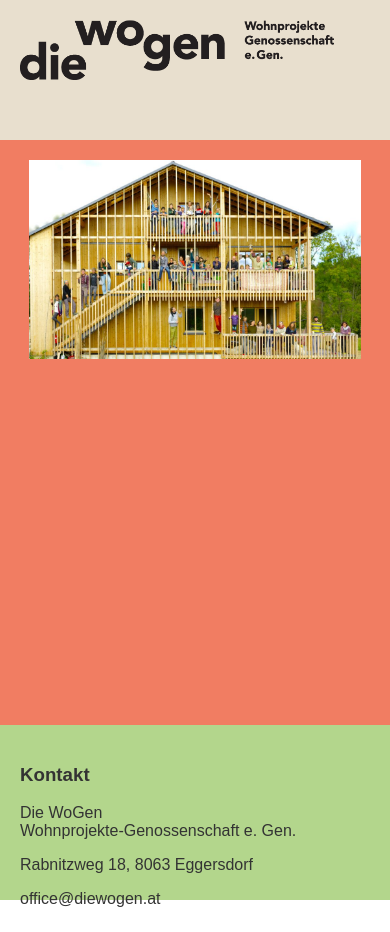
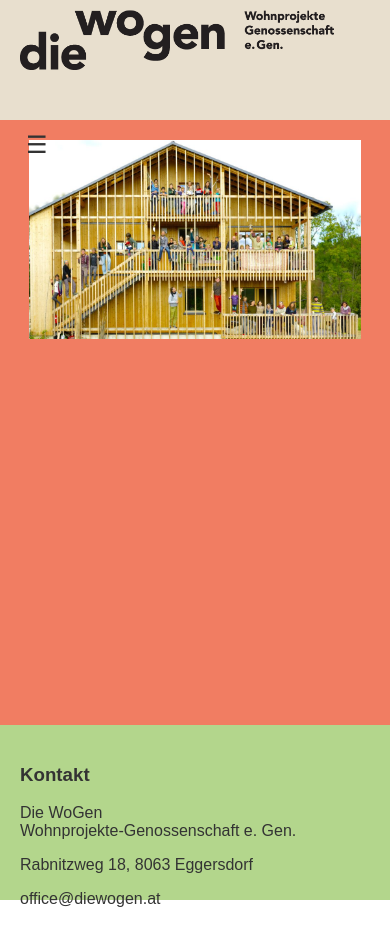
Before and after one commit to diewogen/diewogen.github.io, a Jekyll site: the page built from README.md, in a window 390 px wide. Built offline with Jekyll 4.4.1, drawn with Linux system fonts in a browser that asks for light colours; our own code applies the rules of GitHub Pages for plain Markdown files.

Commit message:
Update style.css

```diff
--- a/assets/css/style.css
+++ b/assets/css/style.css
@@ -148,6 +148,11 @@
 
 /* Mobile styles for the menu */
 @media (max-width: 767px) {
+    .site-header {
+        min-height: 60px;
+        padding: 10px 20px;
+        position: relative;
+    }
     .main-menu ul {
         display: none; /* Hide menu by default on mobile */
         flex-direction: column;
```
